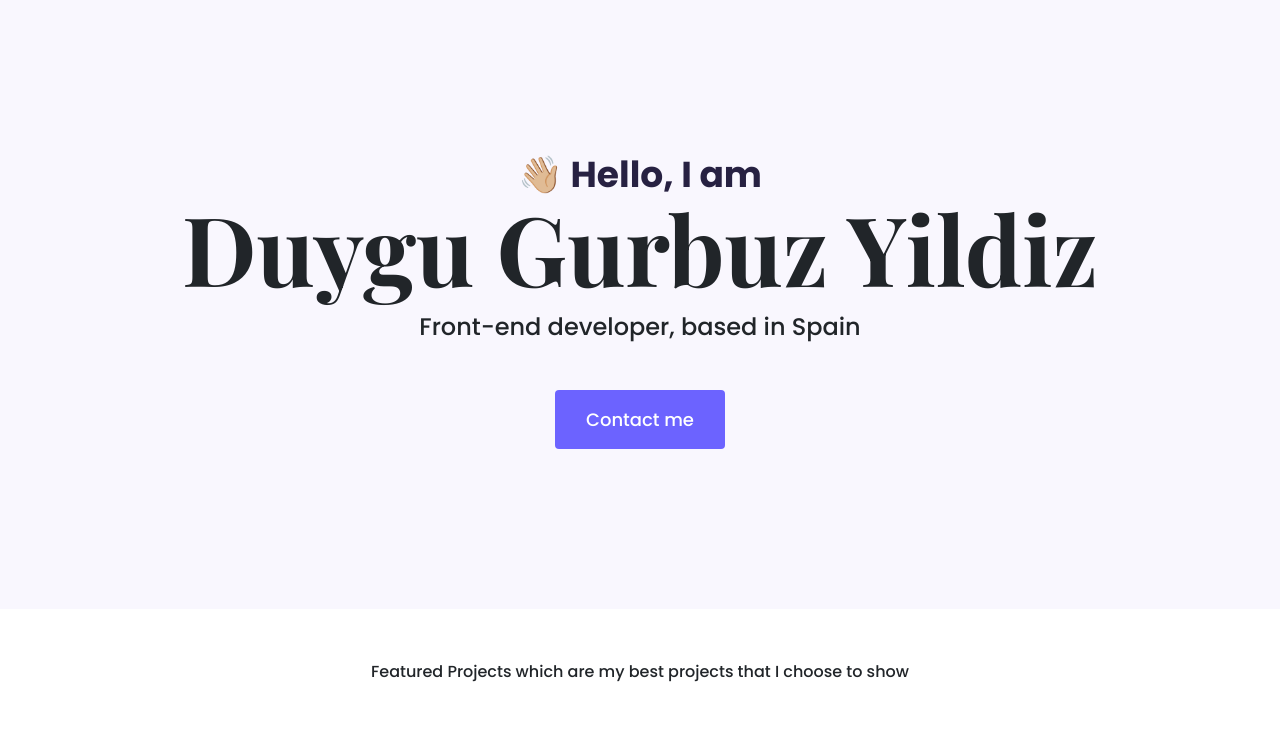
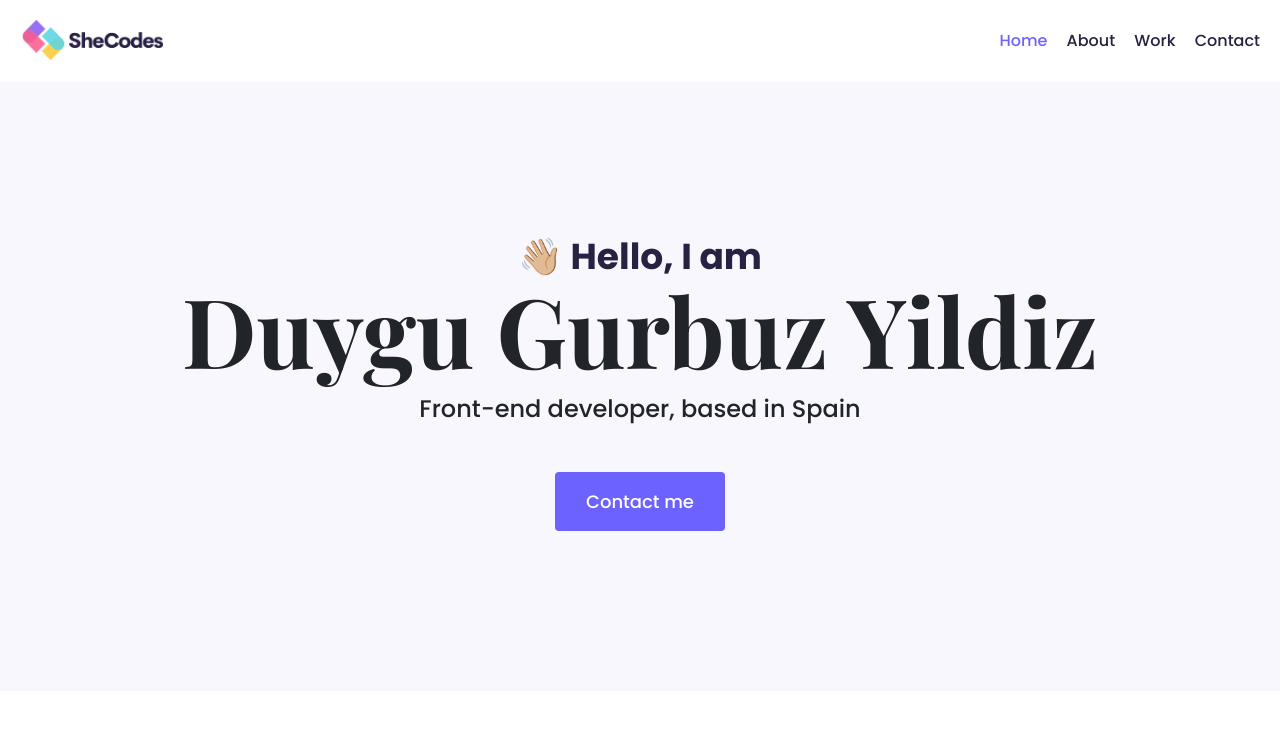
Before and after one commit to duygugurbuzyildiz/portfolio-project-duygu, a plain HTML site: page index.html in a window 1280 px wide. Shown: the top 732 px of the page. Drawn offline with nearby package versions, Linux system fonts and the light colour scheme.

Commit message:
Added logo and navigation bar to the index.html page

```diff
--- a/index.html
+++ b/index.html
@@ -14,6 +14,28 @@
     <link rel="stylesheet" href="styles/portfolio.css">
 </head>
 <body>
+    <div class="container"></div>
+        <nav class="d-flex justify-content-between">
+            <a href="/">
+                <img src="images/logo.png" alt="" class="logo pt-0 float-start d-none d-md-block">
+                <img src="images/small-logo.jpeg" alt="" class="logo pt-0 float-start d-block d-md-none">
+            </a>
+            <ul>
+                <li class="active">
+                    <a href="/" >Home</a>
+                </li>
+                <li>
+                    <a href="about.html">About</a>
+                </li>
+                <li>
+                    <a href="work.html">Work</a>
+                </li>
+                <li>
+                    <a href="contact.html">Contact</a>
+                </li>
+            </ul>
+        </nav>
+    </div>
     <div class="hero">
         <p>
         👋🏼 Hello, I am
--- a/styles/portfolio.css
+++ b/styles/portfolio.css
@@ -25,15 +25,37 @@ p{
     line-height: 30px;
 }
 img{
-    padding-top: 20%;
-    margin: 0 auto;
+    padding-top: 25%;
     border-radius: 4px;
+}
+.logo{
+    max-height: 40px;
+}
+nav{
+    padding: 20px;
+}
+nav ul{
+    padding: 0;
+    margin: 0;
+}
+
+nav li{
+    display: inline;
+    list-style: none;
+    line-height: 42px;
+    margin-left: 15px;
+}
+nav a{
+    text-decoration: none;
+    color:#272142;
+    transition: all 100ms ease-in-out;
 }
 .hero{
     background-color: var(--secondary-color);
     text-align: center;
     padding: 160px 20px;
 }
+
 .hero p{
     font-size: 36px;
     font-weight: bold;
@@ -114,6 +136,9 @@ img{
 .project{
     padding: 120px 20px;
 }
+nav a:hover, nav li.active a{
+    color: var(--branding-color);
+}
 @media(max-width:960px){
     h1{
         font-size: 44px;
@@ -134,5 +159,8 @@ img{
         text-align: center;
         padding: 0;
     }
+    nav a{
+        font-size: 12px;
+    }
 
 }
```
Also changed, not shown: images/logo.png (added), images/small-logo.jpeg (added).
